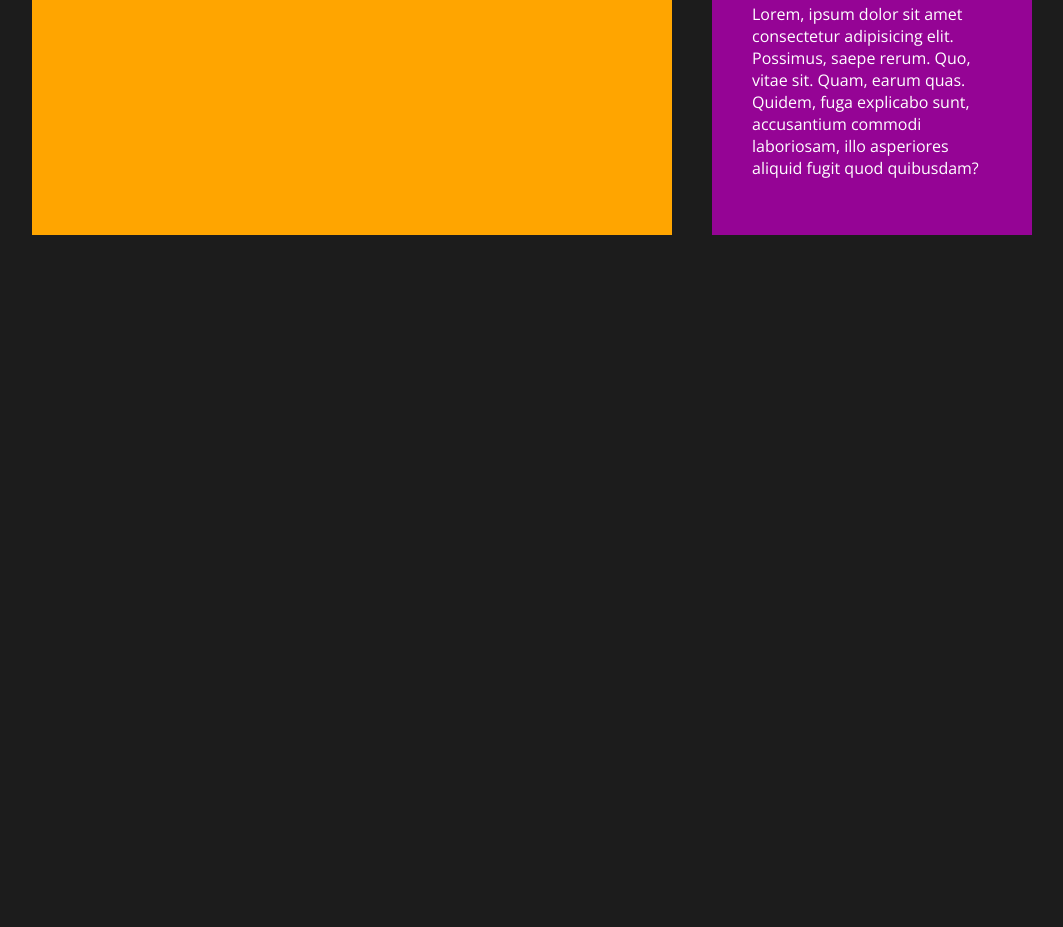
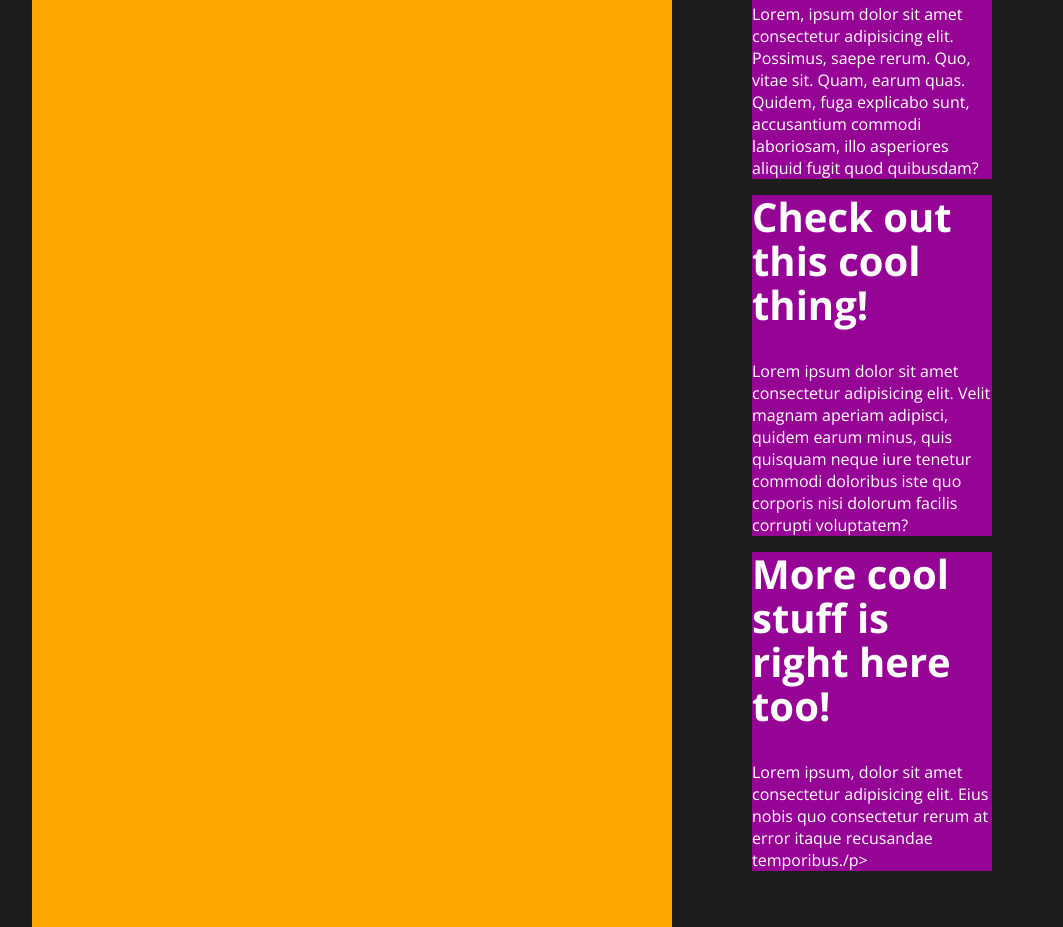
Before and after one commit to magadiflo/sass-bem-responsive-design, a website: page index.html in a window 1280 px wide. Shown: the part 376-1303 px from the top of the page, without its empty margins (108-1171 px from the left). Before the commit the page ends 800 px from the top, so only its background shows below. Drawn offline with nearby package versions, Linux system fonts and the light colour scheme; files that its build step writes are made by us from their sources.

Commit message:
Nesting and BEM

```diff
--- a/app/scss/layout/_grid.scss
+++ b/app/scss/layout/_grid.scss
@@ -33,7 +33,6 @@
     }
 
     &__sidebar {
-        background-color: hsl(300, 95%, 30%);
 
         @include u.breakpoint-down(medium) {
             text-align: center;
@@ -43,4 +42,8 @@
             text-align: right;
         }
     }
+
+    &__widget {
+        background-color: hsl(300, 95%, 30%);
+    }
 }
--- a/index.html
+++ b/index.html
@@ -25,6 +25,7 @@
                 vel saepe?</p>
         </main>
         <aside class="grid__sidebar">
+            <div class="grid__widget">
                 <h2>More Info</h2>
                 <p>Lorem ipsum dolor sit amet consectetur adipisicing elit. Velit magnam aperiam adipisci, quidem earum
                     minus,
@@ -32,10 +33,25 @@
                     voluptatem?</p>
                 <h3>Título ejemplo</h3>
                 <p>
-                Lorem, ipsum dolor sit amet consectetur adipisicing elit. Possimus, saepe rerum. Quo, vitae sit. Quam,
-                earum quas. Quidem, fuga explicabo sunt, accusantium commodi laboriosam, illo asperiores aliquid fugit
+                    Lorem, ipsum dolor sit amet consectetur adipisicing elit. Possimus, saepe rerum. Quo, vitae sit.
+                    Quam,
+                    earum quas. Quidem, fuga explicabo sunt, accusantium commodi laboriosam, illo asperiores aliquid
+                    fugit
                     quod quibusdam?
                 </p>
+            </div>
+            <div class="grid__widget">
+                <h2>Check out this cool thing!</h2>
+                <p>Lorem ipsum dolor sit amet consectetur adipisicing elit. Velit magnam aperiam adipisci, quidem earum
+                    minus,
+                    quis quisquam neque iure tenetur commodi doloribus iste quo corporis nisi dolorum facilis corrupti
+                    voluptatem?</p>
+            </div>
+            <div class="grid__widget">
+                <h2>More cool stuff is right here too!</h2>
+                <p>Lorem ipsum, dolor sit amet consectetur adipisicing elit. Eius nobis quo consectetur rerum at error
+                    itaque recusandae temporibus./p>
+            </div>
         </aside>
     </div>
 </body>
```
Lines whose indentation alone changed are shown as unchanged.
